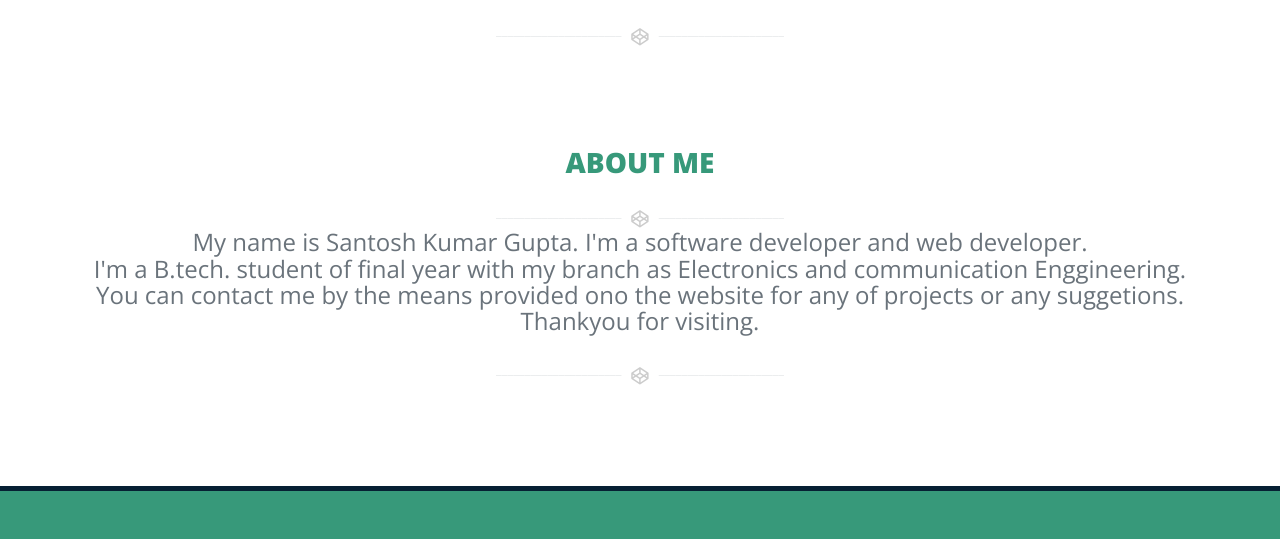
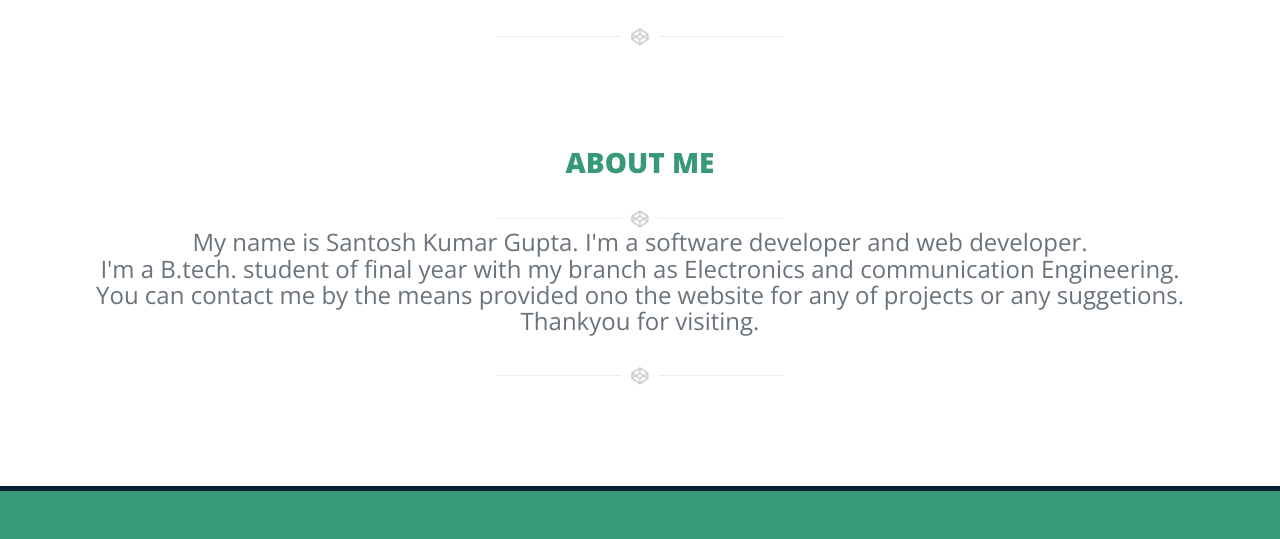
Before and after one commit to santosh2221994/sleepydog, a plain HTML site: page blog.html in a window 1280 px wide. Shown: the part 1186-1725 px from the top of the page. Drawn offline with nearby package versions, Linux system fonts and the light colour scheme; some packages are replaced by stand-ins of ours; a script that the page names is missing.

Commit message:
Update blog.html

```diff
--- a/blog.html
+++ b/blog.html
@@ -156,7 +156,7 @@
 					<h2>About Me</h2>
 					<div class="devider"><i class="fa fa-codepen fa-lg"></i></div>
 					<h3>My name is Santosh Kumar Gupta. I'm a software developer and web developer.<br>
-            I'm a B.tech. student of final year with my branch as Electronics and communication Enggineering.<br>
+            I'm a B.tech. student of final year with my branch as Electronics and communication Engineering.<br>
             You can contact me by the means provided ono the website for any of projects or any suggetions.<br>
 
 						Thankyou for visiting.<br>
```
